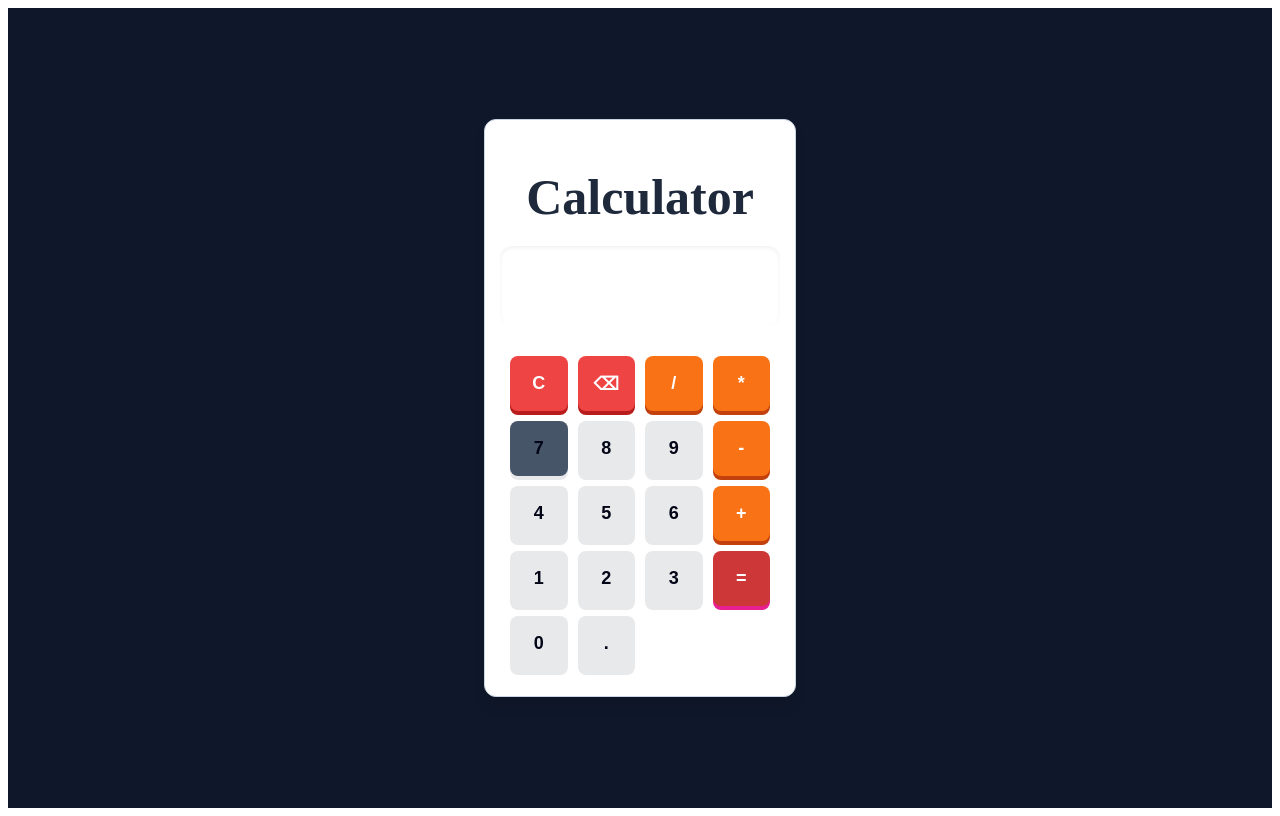
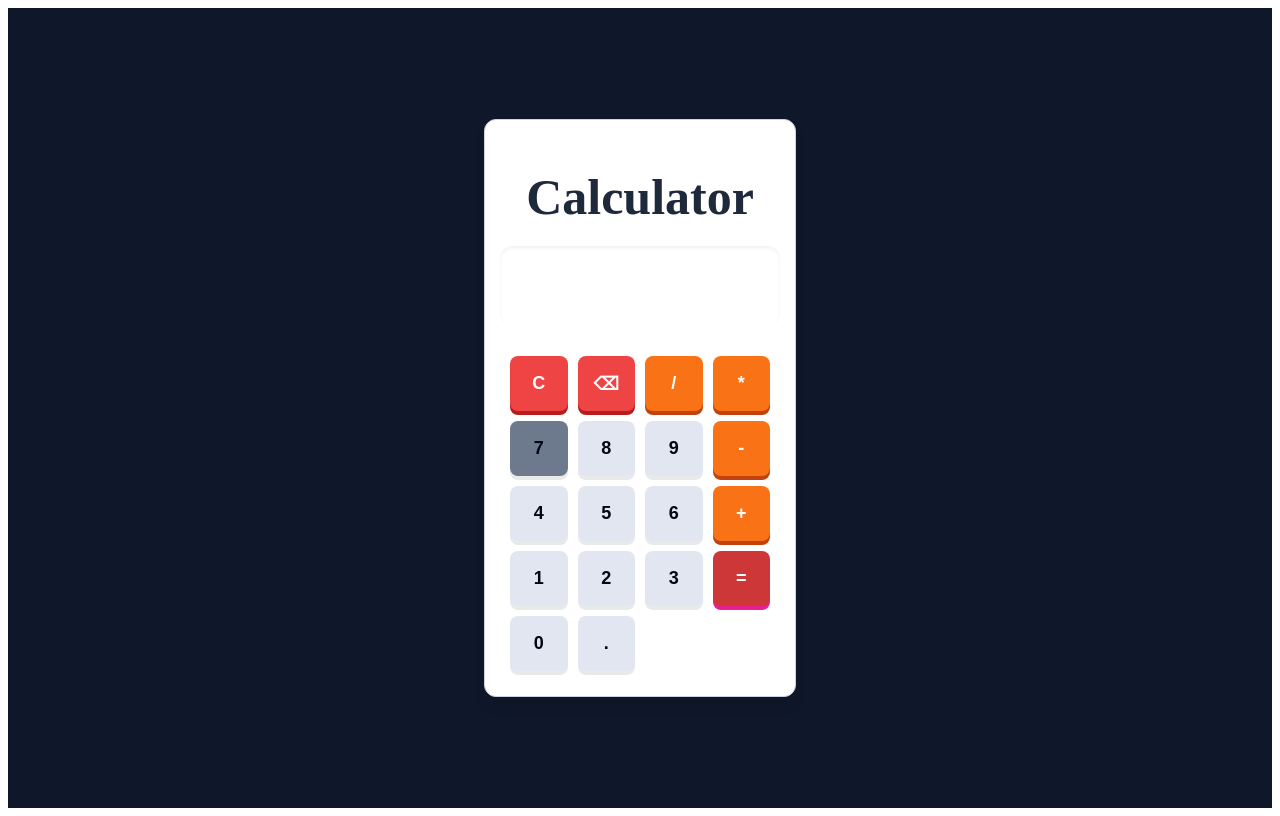
Before and after one commit to shubhampathare25/Calculator, a React (Vite) app: page / in a window 1280 px wide. In both pictures the pointer is over the button 538 px from the left and 448 px from the top of the page. Built offline with nearby package versions, Linux system fonts and the light colour scheme.

Commit message:
Updated button color

```diff
--- a/src/components/ButtonsContainer.module.css
+++ b/src/components/ButtonsContainer.module.css
@@ -54,7 +54,7 @@
 }
 
 .numberButton {
-  background-color: #e8e9eb;
+  background-color: #e1e6f0;
   color: ffffff;
   box-shadow: 0 4px 0 #e8e9eb;
 }
@@ -65,5 +65,5 @@
 }
 
 .numberButton:hover {
-  background-color: #475569;
+  background-color: #6d7a8d;
 }
```
